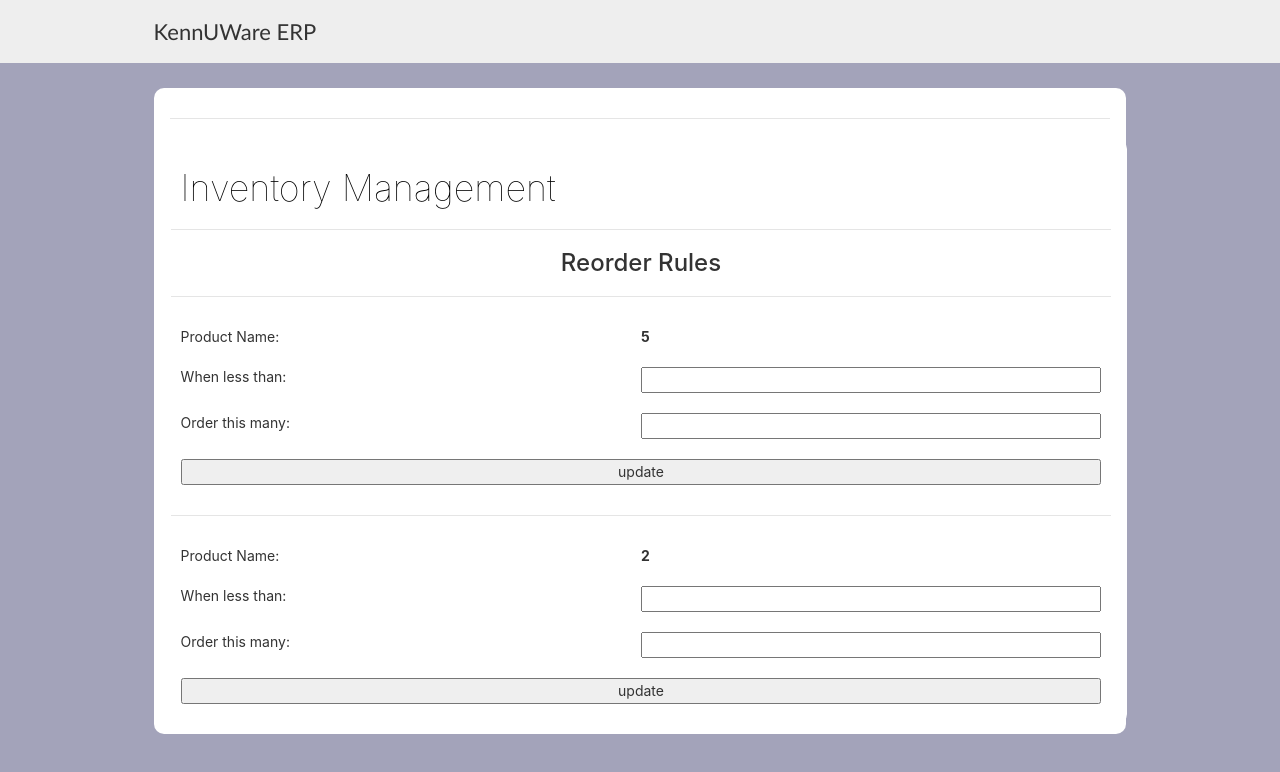
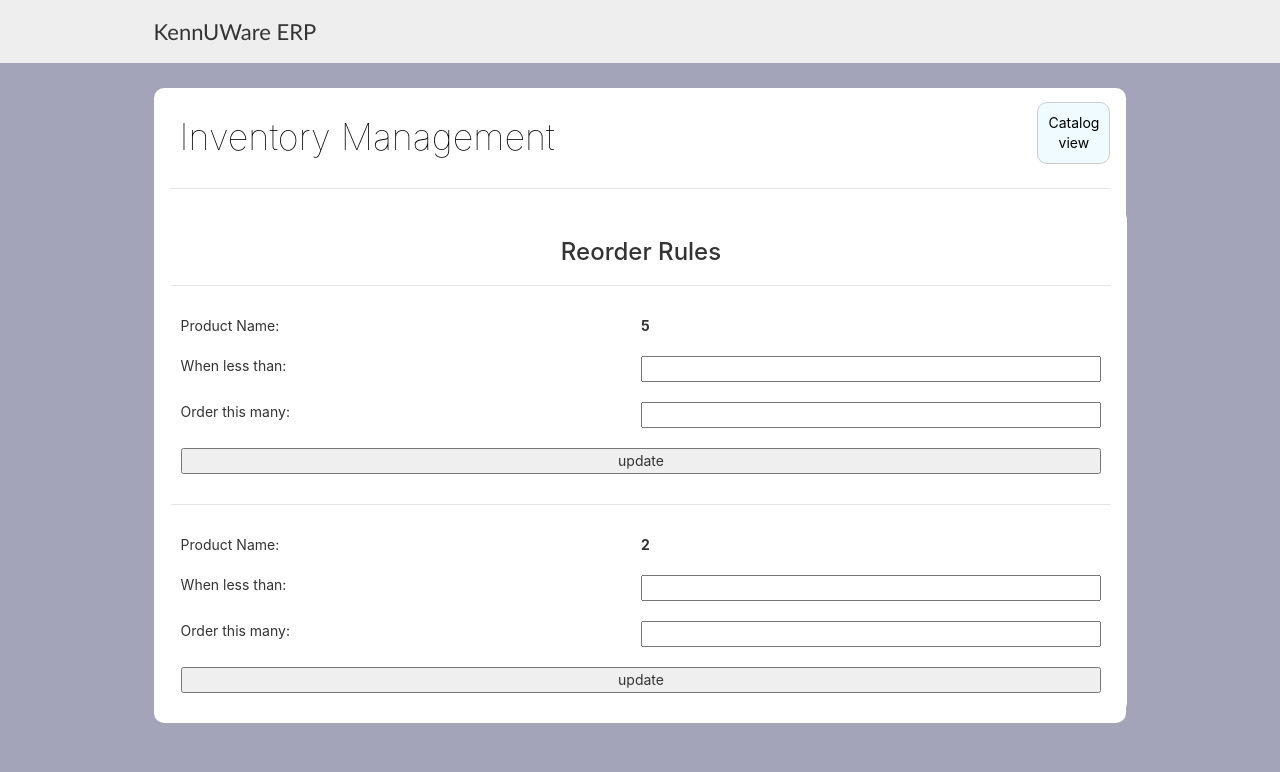
Before and after one commit to nicholastmosher/swen343-inventory, a React app in the folder frontend/: page /warehouses/1/reorder-rules in a window 1280 px wide. Shown: the top 772 px of the page. Built offline with nearby package versions, Linux system fonts and the light colour scheme.

Commit message:
Remove unused utils view

```diff
--- a/frontend/src/App.tsx
+++ b/frontend/src/App.tsx
@@ -3,8 +3,8 @@ import './App.css';
 import {BrowserRouter as Router, Route, Switch} from "react-router-dom";
 import Header from "./view/components/Header";
 import ContentHeader from "./view/components/ContentHeader";
-import AddItem from "./view/AddItemForm";
-import AddWarehouse from "./view/AddWarehouseForm";
+import AddItemForm from "./view/AddItemForm";
+import AddWarehouseForm from "./view/AddWarehouseForm";
 import ReorderRules from './view/ReorderRules';
 import Warehouses from "./view/Warehouses";
 import Pallets from "./view/Pallets";
@@ -19,8 +19,8 @@ const App: React.FC = () => {
       <Router>
         <div className="content">
           <Switch>
-            <Route exact path="/" component={ContentHeader} />
-            <Route exact path="/catalog" component={ContentHeader} />
+            <Route path="/" component={ContentHeader} />
+            <Route path="/catalog" component={ContentHeader} />
           </Switch>
           <hr />
 
@@ -28,8 +28,8 @@ const App: React.FC = () => {
               <Switch>
                 <Route exact path="/" component={Warehouses} />
                 <Route exact path="/catalog" component={Catalog} />
-                <Route exact path="/catalog/add" component={AddItem} />
-                <Route exact path="/warehouse/add" component={AddWarehouse} />
+                <Route exact path="/catalog/add" component={AddItemForm} />
+                <Route exact path="/warehouse/add" component={AddWarehouseForm} />
                 <Route exact path="/warehouses/:warehouseName" component={Pallets} />
                 <Route exact path="/warehouses/:warehouseName/reorder-rules" component={ReorderRules} />
                 <Route exact path="/warehouses/:warehouseName/pallet/:palletId" component={Boxes} />
--- a/frontend/src/view/AddItemForm.tsx
+++ b/frontend/src/view/AddItemForm.tsx
@@ -1,5 +1,4 @@
 import React, {Component, FormEvent} from 'react'
-import util from './util';
 import {ThunkDispatch} from "redux-thunk";
 import {createItem} from "../actions/ItemActions";
 import {Item} from "../types/Interfaces";
@@ -67,10 +66,6 @@ class AddItemForm extends Component<Props, State> {
   render() {
     return (
       <div className="content">
-        {util.inventoryHeader()}
-
-        <hr/>
-
         <h3>Create a New Item</h3>
         <div className="item-form">
 
--- a/frontend/src/view/AddWarehouseForm.tsx
+++ b/frontend/src/view/AddWarehouseForm.tsx
@@ -3,7 +3,6 @@ import {ThunkDispatch} from "redux-thunk";
 import {Warehouse} from "../types/Interfaces";
 import {createWarehouse} from "../actions/ItemActions";
 import {connect} from "react-redux";
-import util from './util';
 
 interface State {
   name: string,
@@ -53,10 +52,6 @@ class AddWarehouse extends Component<Props, State> {
   render() {
     return (
       <div className="content">
-        {util.inventoryHeader()}
-
-        <hr />
-
         <h3>Create Warehouse</h3>
         <div className="item-form">
           <div className="flex-row">
--- a/frontend/src/view/ReorderRules.tsx
+++ b/frontend/src/view/ReorderRules.tsx
@@ -1,6 +1,5 @@
 import React from 'react'
 import { Item } from '../types/Interfaces';
-import util from './util';
 
 const ReorderRules: React.FC = () => {
   let warehouseid = 1 // get from params
@@ -35,10 +34,6 @@ const ReorderRules: React.FC = () => {
 
   return (
     <div className="content">
-      {util.inventoryHeader()}
-
-      <hr />
-
       <h3>Reorder Rules</h3>
       {itemDivs}
     </div>
--- a/frontend/src/view/components/ContentHeader.tsx
+++ b/frontend/src/view/components/ContentHeader.tsx
@@ -5,7 +5,7 @@ type Props = RouteComponentProps<{}>;
 
 const ContentHeader: React.FC<Props> = (props: Props) => {
 
-  const headerLink = (props.match.path.includes("catalog")) ?
+  const headerLink = (props.location.pathname.includes("catalog")) ?
     <Link className="header-link" to="/">Inventory view</Link> :
     <Link className="header-link" to="/catalog">Catalog view</Link>;
 
--- a/frontend/src/view/util.tsx
+++ /dev/null
@@ -1,130 +0,0 @@
-import React from "react";
-import { Warehouse, Pallet, Box, Item } from "../types/Interfaces";
-import { Link } from "react-router-dom";
-
-const getIcon = (itemType: string) => {
-  return (
-    <div className={`${itemType}-icon`}></div>
-  )
-}
-
-const itemDetails = (itemType: string, item: any) => {
-  // elements to fill
-  let details = null
-
-  switch (itemType) {
-    case "warehouse":
-      let warehouse: Warehouse = item;
-      details = (
-        <div className="details">
-          <div><strong>Name:</strong> {warehouse.name}</div>
-          <div><strong>Address:</strong> {warehouse.address}</div>
-        </div>
-      )
-      break;
-    case "pallet":
-      let pallet: Pallet = item;
-      details = (
-        <div className="details">
-          <div><strong>ID:</strong> {pallet.id}</div>
-          <div><strong>Quantity:</strong> {pallet.item_code}</div>
-        </div>
-      )
-      break
-    // TODO: add pallets, boxes and units display formats here
-    case "box":
-      let box: Box = item;
-      details = (
-        <div className="details">
-          {/*<div><strong>ID:</strong> {box.item_code}</div>*/}
-          {/*<div><strong>Name:</strong> {box.warehouse_name}</div>*/}
-          {/*<div><strong>Count:</strong> {box.warehouse_name}</div>*/}
-        </div>
-      )
-      break
-
-    default:
-      details = (<div>Unknown Container Type </div>)
-  }
-
-  let icon = (
-    <div className="icon">
-      getIcon(itemType)
-    </div>
-  )
-
-  return (
-    <div className="item">{details}{icon}</div>
-  )
-}
-
-/**
- * Create a pannel for navigation
- * @param itemType
- * @param desc object with description details
- */
-const navPanel = (itemType: string, ids: any) => {
-  let breadcrumbs: any[] = []
-  let elem: any = null
-
-  if (itemType == "warehouse") {
-    elem = (
-      <div className="warehouse-panel">
-        <div className="nav-tree"></div>
-        <Link className="reorder-rules-link" to={`/warehouses/${ids.warehouseid}/reorder-rules`}>Reorder Rules</Link>
-      </div>
-    )
-  }
-
-  switch (itemType) {
-    case "box":
-      breadcrumbs.push(
-        <div className="location">
-          <div className="nav-icon">
-            {getIcon("box")}
-          </div>
-          <div className="pathId">
-            #{ids.boxid}
-          </div>
-        </div>
-      )
-    case "pallet":
-      breadcrumbs.push(
-        <div className="location">
-          <div className="nav-icon">
-            {getIcon("pallet")}
-          </div>
-          <div className="pathId">
-            #{ids.palletid}
-          </div>
-        </div>
-      )
-    case "warehouse":
-      breadcrumbs.push(
-        <div className="location">
-          <div className="nav-icon">
-            {getIcon("warehouse")}
-          </div>
-          <div className="pathId">
-            #{ids.warehouseid}
-          </div>
-        </div>
-      )
-    default:
-  }
-  return (
-    <div className="nav-tree">{elem}{breadcrumbs}</div>
-  )
-}
-
-const inventoryHeader = () => {
-  return (<Link className="inventory-link" to="/">
-    <h1 className="inventory-header">Inventory Management</h1>
-  </Link>)
-}
-
-export default {
-  itemDetails,
-  navPanel,
-  inventoryHeader
-}
```
